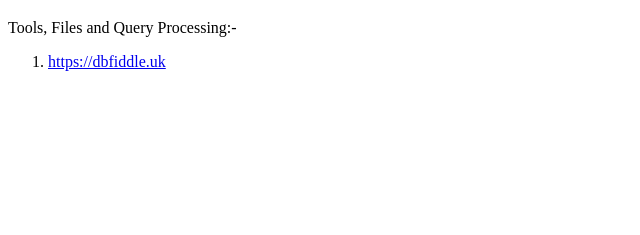
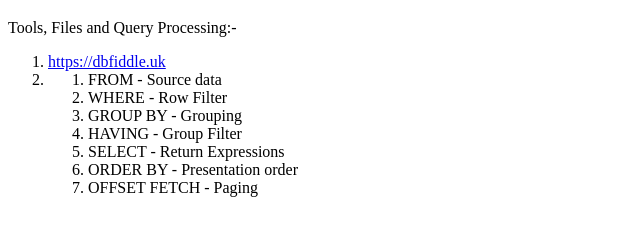
Before and after one commit to anilsyamanthakam/technologies, a plain HTML site: page advancedsql.html in a window 1280 px wide. Shown: the part 61-296 px from the top of the page, without its empty margins (0-640 px from the left). Drawn offline with Linux system fonts and the light colour scheme.

Commit message:
Update advancedsql.html

```diff
--- a/advancedsql.html
+++ b/advancedsql.html
@@ -9,6 +9,17 @@
   <p>Tools, Files and Query Processing:-<br/>
     <ol>
       <li><a href="https://dbfiddle.uk">https://dbfiddle.uk</a></li>
+      <li>
+        <ol>
+          <li>FROM - Source data</li>
+          <li>WHERE - Row Filter</li>
+          <li>GROUP BY - Grouping</li>
+          <li>HAVING - Group Filter</li>
+          <li>SELECT - Return Expressions</li>
+          <li>ORDER BY - Presentation order</li>
+          <li>OFFSET FETCH - Paging</li>
+        </ol>
+      </li>
    </ol>
   </p>
 
```
